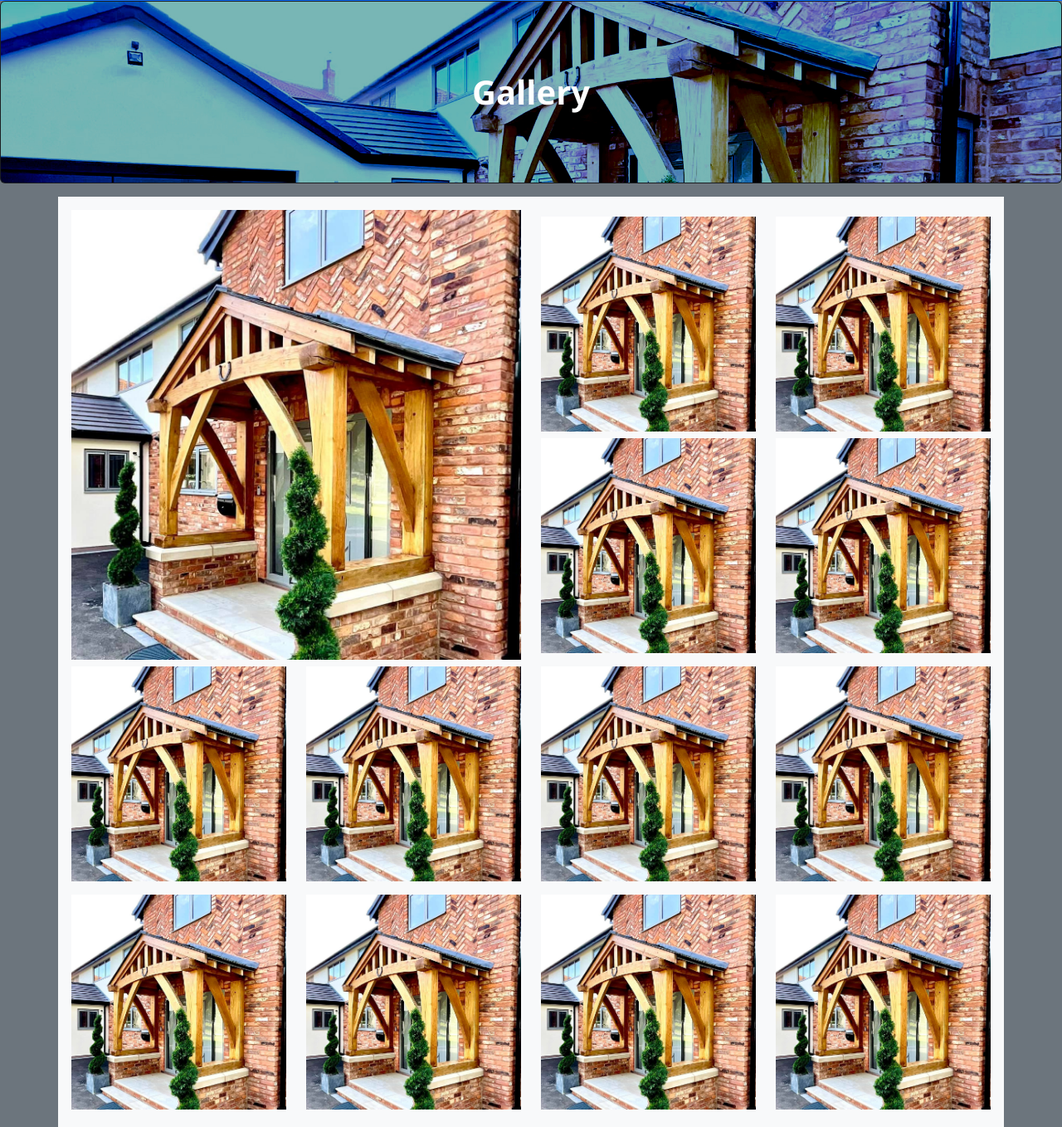
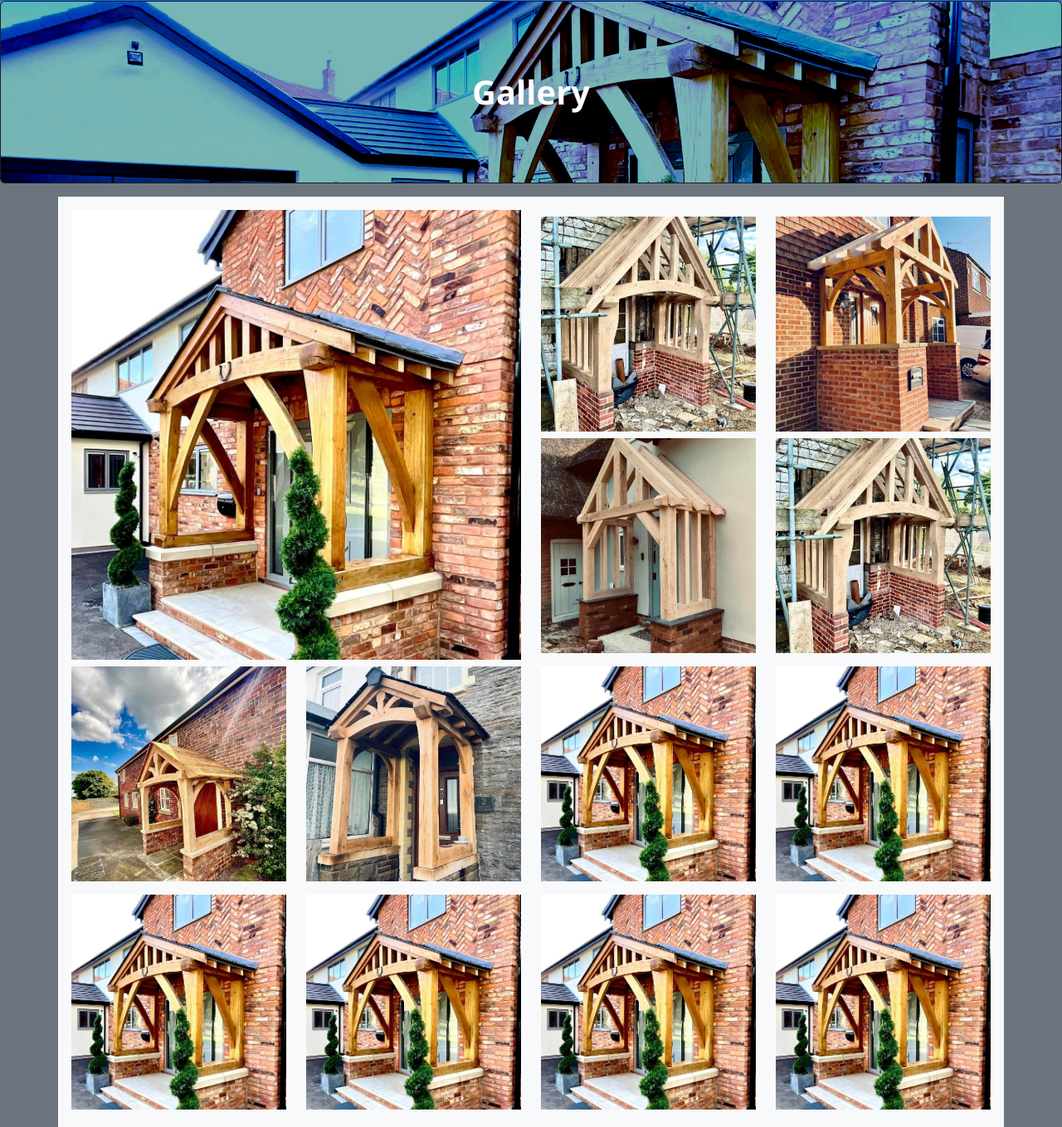
Before and after one commit to strzecha/Art-of-Wood-Website, a PHP site: page /gallery.html in a window 1280 px wide. Shown: the part 205-1563 px from the top of the page at 83% size. Run offline with PHP 8.4, Linux system fonts and the light colour scheme.

Commit message:
Change gallery

```diff
--- a/css/style.css
+++ b/css/style.css
@@ -62,6 +62,11 @@ footer .container p
     {
         text-align: left;
     }
+
+    .card-img-overlay > h1
+    {
+        font-size: calc(1rem + 1vw);
+    }
 }
 
 @media (max-width: 992px)
@@ -90,11 +95,11 @@ footer .container p
     }
 }
 
-@media (min-width: 768px)
+@media (min-width: 768px) and (max-width: 992px)
 {
-    .porches .container p
+    .porches .container p.fs-4
     {
-        font-size: 14px;
+        font-size: 17px !important;
     }
 }
 
@@ -105,3 +110,127 @@ footer .container p
         font-size: 20px;
     }
 }
+
+.photo-div2{
+    top: 0%;
+	position: absolute;
+    vertical-align: middle;
+}
+
+.photo-div img
+{
+    width: 100%;
+    top: 50%;
+    transform: translate(0,-50%);
+    position: absolute;
+}
+
+.photo-div
+{
+    display: block;
+    width: 100%;
+    padding-top: 100%;
+    position: relative;
+    overflow: hidden;
+}
+
+.lightbox-target {
+	position: fixed;
+	top: -100%;
+	left: 0;
+	width: 100%;
+	background: rgba(0,0,0,0.7);
+	z-index: 2;
+	opacity: 0;
+	-webkit-transition: opacity .5s ease-in-out;
+	-moz-transition: opacity .5s ease-in-out;
+	-o-transition: opacity .5s ease-in-out;
+	transition: opacity .5s ease-in-out;
+	overflow: hidden;
+
+}
+
+.lightbox-target img {
+	margin: auto;
+	position: absolute;
+	top: 0;
+	left:0;
+	right:0;
+	bottom: 0;
+	max-height: 0%;
+	max-width: 0%;
+	border: 0px solid white;
+	box-shadow: 0px 0px 8px rgba(0,0,0,.3);
+	box-sizing: border-box;
+	-webkit-transition: .5s ease-in-out;
+	-moz-transition: .5s ease-in-out;
+	-o-transition: .5s ease-in-out;
+	transition: .5s ease-in-out;
+}
+
+a.lightbox-close {
+	display: block;
+	width:50px;
+	height:50px;
+	box-sizing: border-box;
+	background: white;
+	color: black;
+	text-decoration: none;
+	position: absolute;
+	top: 0;
+	right: 0;
+	-webkit-transition: .5s ease-in-out;
+	-moz-transition: .5s ease-in-out;
+	-o-transition: .5s ease-in-out;
+	transition: .5s ease-in-out;
+}
+
+a.lightbox-close:before {
+	content: "";
+	display: block;
+	height: 30px;
+	width: 1px;
+	background: black;
+	position: absolute;
+	left: 26px;
+	top:10px;
+	-webkit-transform:rotate(45deg);
+	-moz-transform:rotate(45deg);
+	-o-transform:rotate(45deg);
+	transform:rotate(45deg);
+}
+
+a.lightbox-close:after {
+	content: "";
+	display: block;
+	height: 30px;
+	width: 1px;
+	background: black;
+	position: absolute;
+	left: 26px;
+	top:10px;
+	-webkit-transform:rotate(-45deg);
+	-moz-transform:rotate(-45deg);
+	-o-transform:rotate(-45deg);
+	transform:rotate(-45deg);
+}
+
+.lightbox-target:target {
+	opacity: 1;
+	top: 0px;
+	bottom: 0;
+}
+
+.lightbox-target:target img {
+	max-height: 100%;
+	max-width: 100%;
+}
+
+.lightbox-target:target a.lightbox-close {
+	top: 0px;
+}
+
+#ref
+{
+    position: fixed;
+}
--- a/gallery.html
+++ b/gallery.html
@@ -11,6 +11,7 @@
 	<link href="https://fonts.googleapis.com/css?family=Open+Sans:400,700&amp;subset=latin-ext" rel="stylesheet">
 </head>
   <body class="bg-secondary">
+    <span id="ref"></span>
     <header>
         <div class="container">
             <div class="row">
@@ -71,34 +72,76 @@
                 <div class="col-12 text-body bg-light mt-3 p-3">
                     <div class="row">
                         <div class="col-md-6">
-                            <img class="img-fluid" src="img/porch1.jpg">
+                            <a class="photo-div" href="#p2">
+                                <img src="img/porch1.jpg">
+                            </a>
+                            <div class="lightbox-target" id="p2">
+                                <img src="img/porch1.jpg"/>
+                                <a class="lightbox-close" href="#ref"></a>
+                            </div>
                         </div>
 
                         <div class="col-md-6">
                             <div class="row mt-2">
                                 <div class="col-sm-6">
-                                    <img class="img-fluid" src="img/porch1.jpg">
+                                    <a class="photo-div" href="#p1">
+                                        <img src="img/p2.jpg">
+                                    </a>
+                                    <div class="lightbox-target" id="p1">
+                                        <img src="img/p2.jpg"/>
+                                        <a class="lightbox-close" href="#ref"></a>
+                                    </div>
                                 </div>
                                 <div class="col-sm-6">
-                                    <img class="img-fluid" src="img/porch1.jpg">
+                                    <a class="photo-div" href="#p3">
+                                        <img src="img/p3.jpg">
+                                    </a>
+                                    <div class="lightbox-target" id="p3">
+                                        <img src="img/p3.jpg"/>
+                                        <a class="lightbox-close" href="#ref"></a>
+                                    </div>
                                 </div>
                             </div>
 
                             <div class="row mt-2">
                                 <div class="col-sm-6">
-                                    <img class="img-fluid" src="img/porch1.jpg">
+                                    <a class="photo-div" href="#p4">
+                                        <img src="img/p4.jpg">
+                                    </a>
+                                    <div class="lightbox-target" id="p4">
+                                        <img src="img/p4.jpg"/>
+                                        <a class="lightbox-close" href="#ref"></a>
+                                    </div>
                                 </div>
                                 <div class="col-sm-6">
-                                    <img class="img-fluid" src="img/porch1.jpg">
+                                    <a class="photo-div" href="#p5">
+                                        <img src="img/p5.jpg">
+                                    </a>
+                                    <div class="lightbox-target" id="p5">
+                                        <img src="img/p5.jpg"/>
+                                        <a class="lightbox-close" href="#ref"></a>
+                                    </div>
                                 </div>
                             </div>
                         </div>
 
                         <div class="col-sm-6 col-md-3 my-2">
-                            <img class="img-fluid" src="img/porch1.jpg">
+                            <a class="photo-div" href="#p6">
+                                <img src="img/p6.jpg">
+                            </a>
+                            <div class="lightbox-target" id="p6">
+                                <img src="img/p6.jpg"/>
+                                <a class="lightbox-close" href="#ref"></a>
+                            </div>
                         </div>
                         <div class="col-sm-6 col-md-3 my-2">
-                            <img class="img-fluid" src="img/porch1.jpg">
+                            <a class="photo-div" href="#p7">
+                                <img src="img/p7.jpg">
+                            </a>
+                            <div class="lightbox-target" id="p7">
+                                <img src="img/p7.jpg"/>
+                                <a class="lightbox-close" href="#ref"></a>
+                            </div>
                         </div>
                         <div class="col-sm-6 col-md-3 my-2">
                             <img class="img-fluid" src="img/porch1.jpg">
```
Also changed, not shown: index.html (+8 -8 lines), img/p1.jpg (added), img/p2.jpg (added), img/p3.jpg (added), img/p4.jpg (added), img/p5.jpg (added), img/p6.jpg (added), img/p7.jpg (added).
